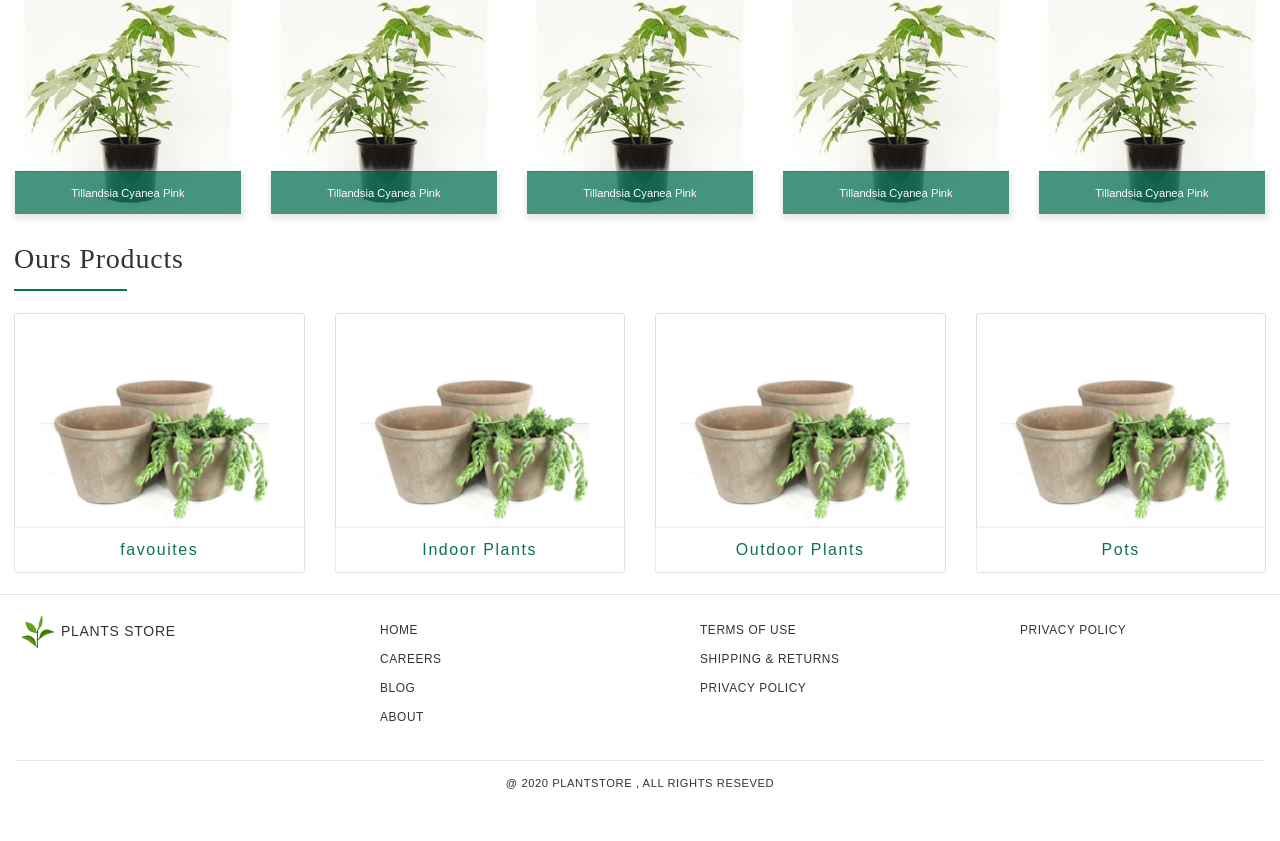
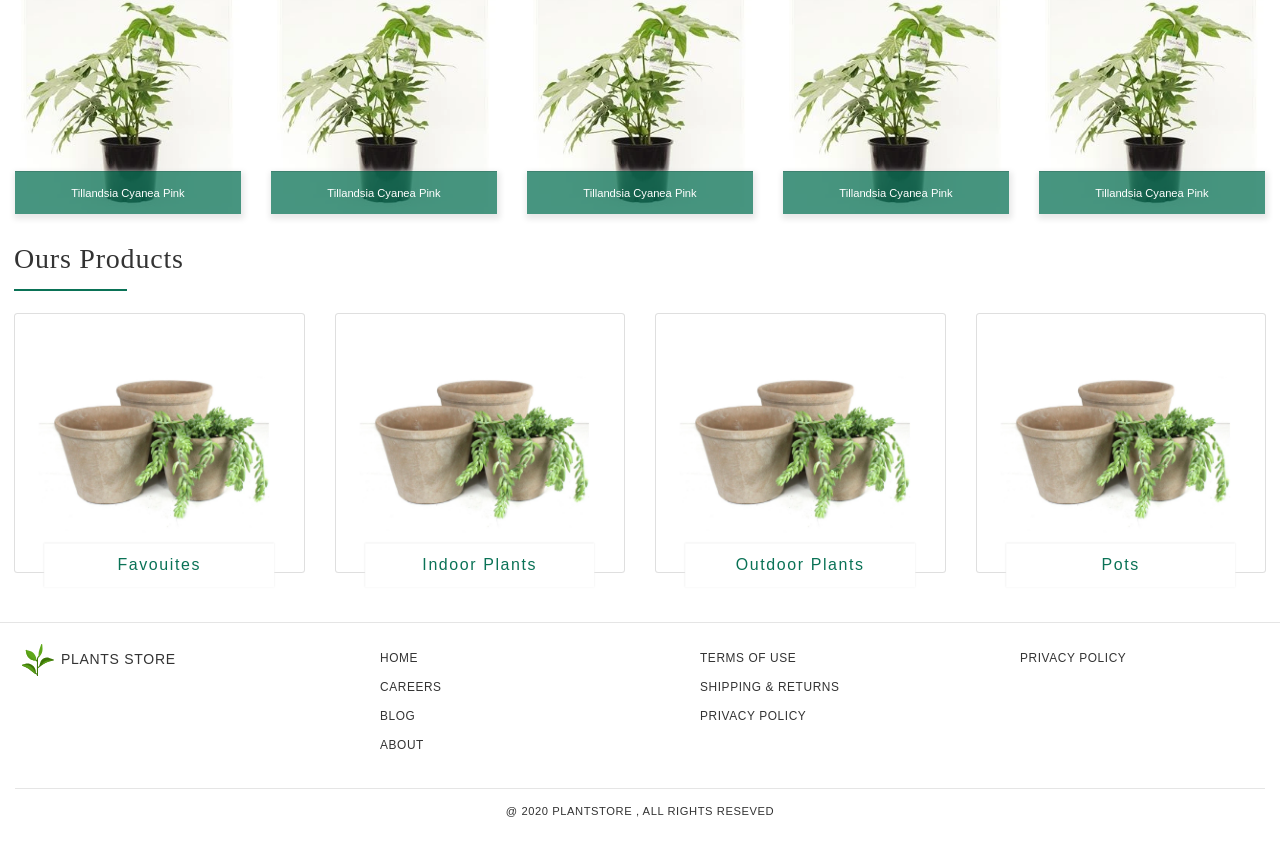
Before and after one commit to eslamaboudesheesh/PlantsStore, a Next.js app: page / in a window 1280 px wide. Shown: the part 684-1525 px from the top of the page. Before the commit the page ends 1497 px from the top, so only its background shows below. Built offline with nearby package versions, Linux system fonts and the light colour scheme.

Commit message:
fixed css  our productes

```diff
--- a/component/Home-Component/CategoryItem.js
+++ b/component/Home-Component/CategoryItem.js
@@ -4,7 +4,7 @@ import { Card, Button } from 'react-bootstrap'
 export default function CategoryItem({ title }) {
   return (
     <>
-      <Card className=" col-md-3 ">
+      <Card className=" col-md-3 Category__Card ">
         <Card.Img variant="top" src="/images/Pots.jpg" alt="plant img " />
         <Card.ImgOverlay>
            <button className="btn Main__btn">
--- a/component/Home-Component/styles/CategoryCard.scss
+++ b/component/Home-Component/styles/CategoryCard.scss
@@ -4,24 +4,25 @@
     right: 0;
     bottom: 0;
     left: 0;
-
     -moz-border-radius: -moz-calc(0.25rem - 1px);
     border-radius: calc(0.25rem - 1px);
     background-color: transparent;
      button {
+        font-family: proxima-nova, sans-serif;
+        text-transform: capitalize;
         font-size: 1.14rem;
         color: #0a7256;
         background: white;
         border-color: transparent;
         letter-spacing: .1em;
         border: 1px solid transparent;
-        box-shadow: 0px -1px 2px 0px #e8e8e8;
+        box-shadow: 0px 0px 2px 0px #e8e8e8;
        position: absolute;
        bottom: 0;
        left: 50%;
-       width: 100%;
-       transform: translate(-50%, 0%);
-       -ms-transform: translate(-50%, 0%);
+       width: 50%;
+        transform: translate(-50%, 35%);
+       -ms-transform: translate(-50%, 35%);
        border: none;
        border-radius: 0%;
        padding: 10px 10px;
@@ -31,3 +32,7 @@
         }
      }
 }
+
+.Category__Card {
+    margin-bottom: 2rem !important;
+}
```
